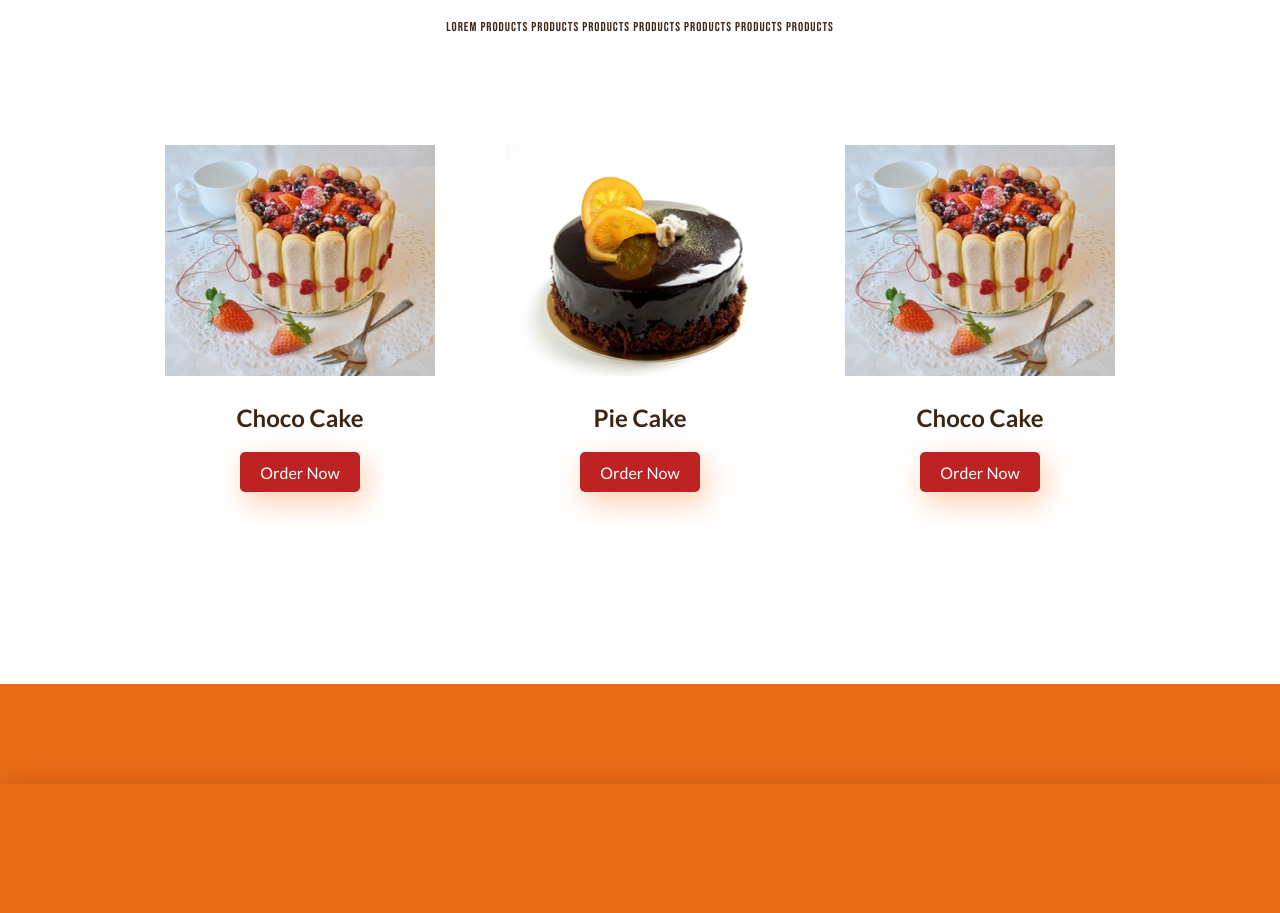
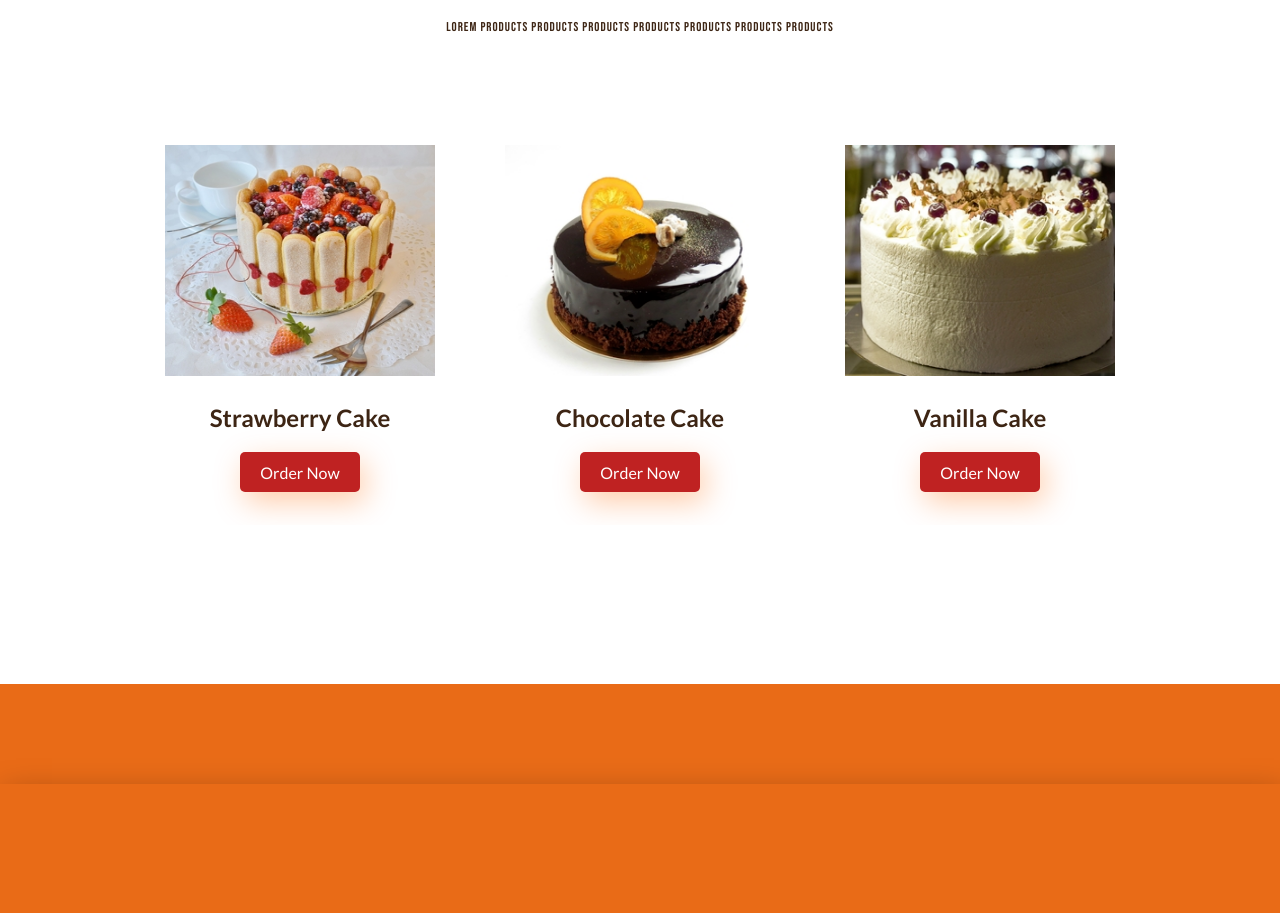
Before and after one commit to dvimukthi/website-UI, a React (Create React App) app: page / in a window 1280 px wide. Shown: the part 1044-1957 px from the top of the page. Built offline with nearby package versions, Linux system fonts and the light colour scheme.

Commit message:
add products

```diff
--- a/src/Components/Products.jsx
+++ b/src/Components/Products.jsx
@@ -2,6 +2,7 @@ import React from "react";
 import Productbox from "./Productbox";
 import pimage1 from "../images/s1.png";
 import pimage2 from "../images/s2.png";
+import pimage3 from "../images/s3.png";
 
 function Products() {
   return (
@@ -11,9 +12,9 @@ function Products() {
         Lorem Products Products Products Products Products Products Products
       </p>
       <div className="a-container">
-        <Productbox image={pimage1} title="Choco Cake" />
-        <Productbox image={pimage2} title="Pie Cake" />
-        <Productbox image={pimage1} title="Choco Cake" />
+        <Productbox image={pimage1} title="Strawberry Cake" />
+        <Productbox image={pimage2} title="Chocolate Cake" />
+        <Productbox image={pimage3} title="Vanilla Cake" />
       </div>
     </div>
   );
```
Also changed, not shown: src/images/s3.png (added).
